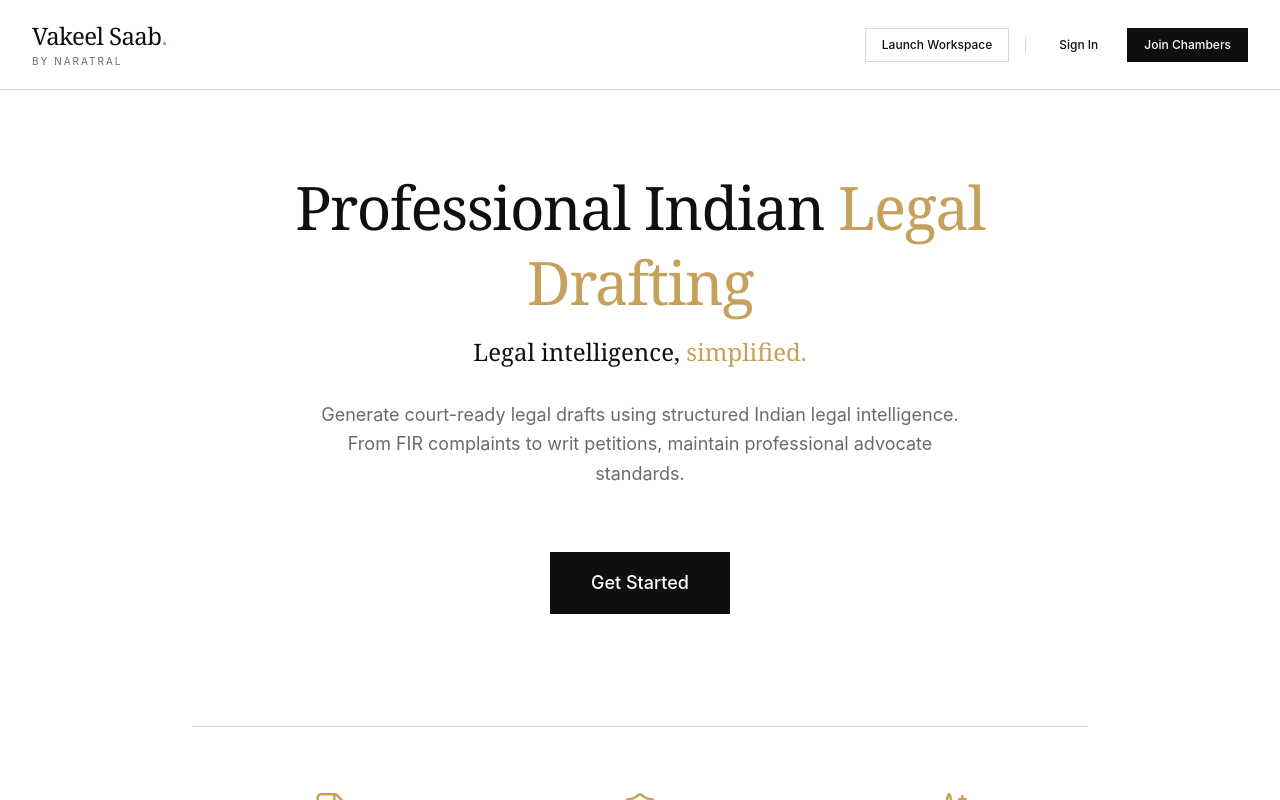
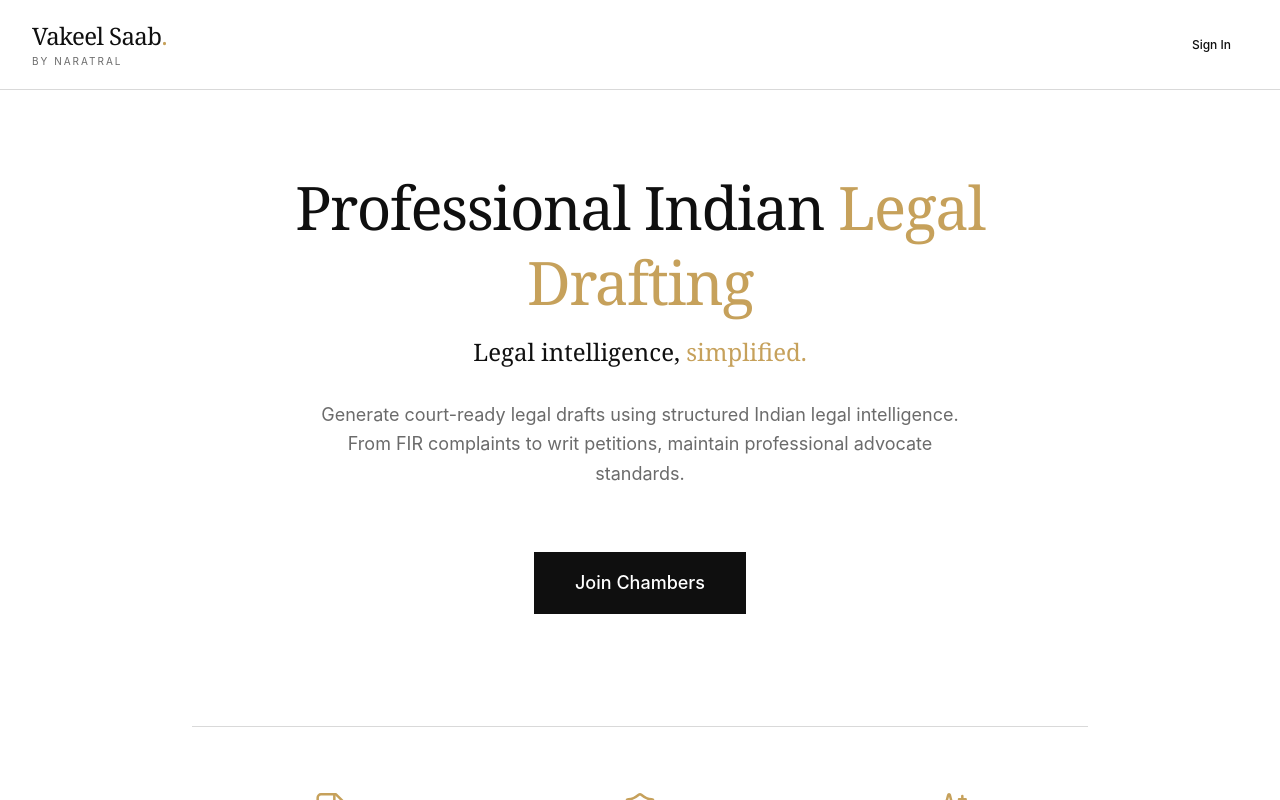
Before and after one commit to Pavithra-1685/VakeelSaabCourt, a React (Vite) app: page / in a window 1280 px wide. Built offline with nearby package versions, Linux system fonts and the light colour scheme; no server answers; a web font is replaced by a local one.

Commit message:
refactor(ui): replace Get Started with Join Chambers and remove extra header buttons

```diff
--- a/src/app/components/LandingPage.tsx
+++ b/src/app/components/LandingPage.tsx
@@ -8,7 +8,7 @@ interface LandingPageProps {
 }
 
 export function LandingPage({ onGetStarted }: LandingPageProps) {
-  const { profile } = useAuth();
+  const { profile, isAuthenticated, openAuthModal } = useAuth();
 
   const containerVariants = {
     hidden: { opacity: 0 },
@@ -51,15 +51,8 @@ export function LandingPage({ onGetStarted }: LandingPageProps) {
             </span>
           </div>
 
-          {/* Right Action Menu */}
-          <div className="flex items-center gap-4">
-            <button
-              onClick={onGetStarted}
-              className="px-4 py-2 border border-[var(--grey-300)] text-[var(--matte-black)] text-xs font-medium hover:border-[var(--gold)] hover:text-[var(--gold-dark)] transition-colors"
-            >
-              Launch Workspace
-            </button>
-            <div className="h-4 w-px bg-[var(--grey-300)]" />
+          {/* Right Action Menu: Only Sign In / Profile */}
+          <div className="flex items-center">
             <UserProfileMenu />
           </div>
 
@@ -121,15 +114,21 @@ export function LandingPage({ onGetStarted }: LandingPageProps) {
             professional advocate standards.
           </motion.p>
 
-          {/* Get Started */}
+          {/* Join Chambers CTA */}
           <motion.button
             variants={itemVariants}
             whileHover={{ scale: 1.05 }}
             whileTap={{ scale: 0.95 }}
-            onClick={onGetStarted}
-            className="mt-8 px-10 py-4 bg-[var(--matte-black)] text-[var(--pure-white)] border border-[var(--matte-black)] hover:bg-[var(--gold)] hover:border-[var(--gold)] transition-colors text-lg"
+            onClick={() => {
+              if (!isAuthenticated) {
+                openAuthModal('register');
+              } else {
+                onGetStarted();
+              }
+            }}
+            className="mt-8 px-10 py-4 bg-[var(--matte-black)] text-[var(--pure-white)] border border-[var(--matte-black)] hover:bg-[var(--gold)] hover:border-[var(--gold)] transition-colors text-lg font-medium cursor-pointer"
           >
-            Get Started
+            {isAuthenticated ? 'Enter Chambers Workspace' : 'Join Chambers'}
           </motion.button>
 
           {/* Feature Grid */}
--- a/src/app/components/auth/UserProfileMenu.tsx
+++ b/src/app/components/auth/UserProfileMenu.tsx
@@ -13,9 +13,10 @@ import {
 interface UserProfileMenuProps {
   onSyncDrafts?: () => void;
   syncCount?: number;
+  showJoinButton?: boolean;
 }
 
-export function UserProfileMenu({ onSyncDrafts, syncCount = 0 }: UserProfileMenuProps) {
+export function UserProfileMenu({ onSyncDrafts, syncCount = 0, showJoinButton = false }: UserProfileMenuProps) {
   const {
     profile,
     isAuthenticated,
@@ -68,7 +69,7 @@ export function UserProfileMenu({ onSyncDrafts, syncCount = 0 }: UserProfileMenu
     setIsEditModalOpen(false);
   };
 
-  // If not authenticated, render Sign In and Join Chambers CTA buttons
+  // If not authenticated, render Sign In (and optionally Join Chambers) CTA buttons
   if (!isAuthenticated || !profile) {
     return (
       <div className="flex items-center gap-3">
@@ -78,12 +79,14 @@ export function UserProfileMenu({ onSyncDrafts, syncCount = 0 }: UserProfileMenu
         >
           Sign In
         </button>
+        {showJoinButton && (
           <button
             onClick={() => openAuthModal('register')}
             className="px-4 py-2 text-xs font-medium bg-[var(--matte-black)] text-[var(--pure-white)] border border-[var(--matte-black)] hover:bg-[var(--gold-dark)] hover:border-[var(--gold-dark)] transition-colors"
           >
             Join Chambers
           </button>
+        )}
       </div>
     );
   }
```
Lines whose indentation alone changed are shown as unchanged.
